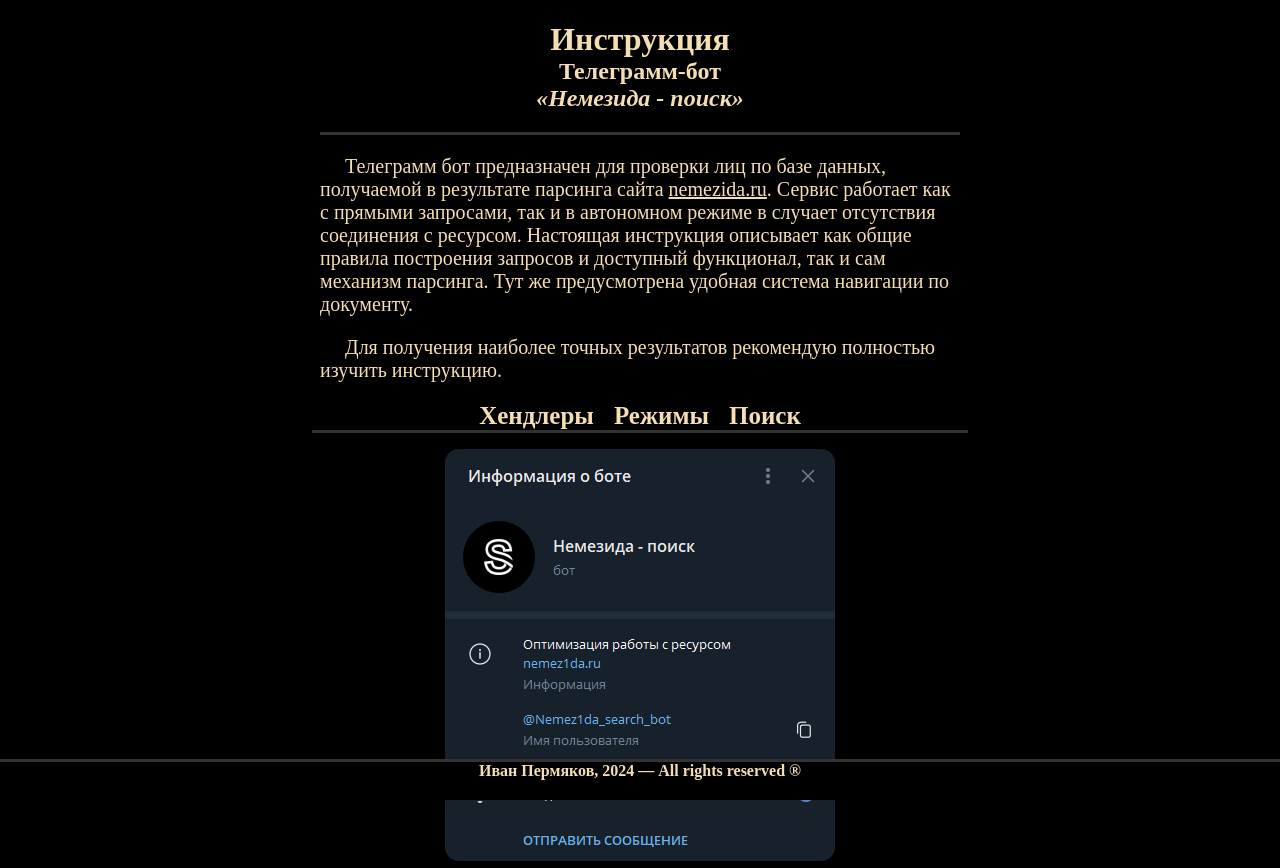
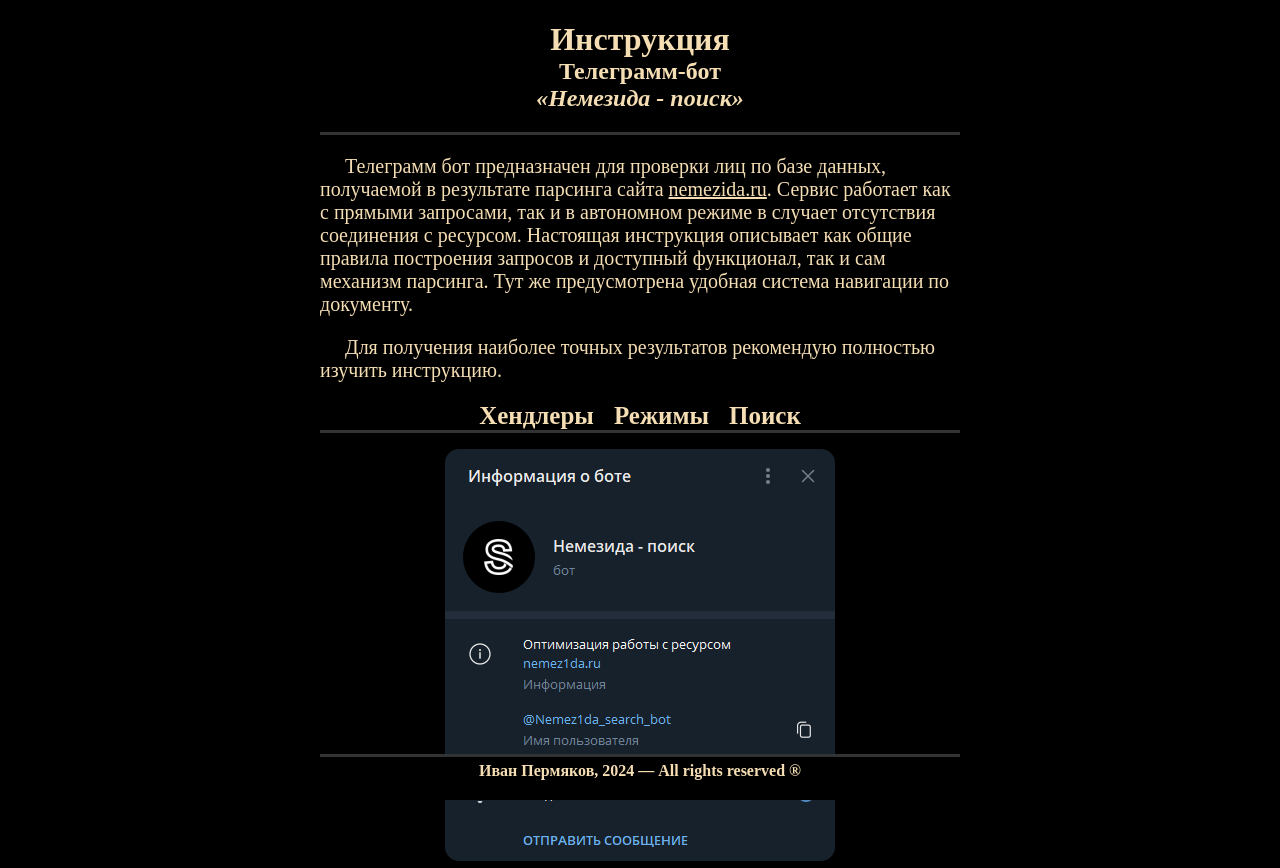
Before and after one commit to Dextiles/Dextiles-instructions, a plain HTML site: page nemezida-search-bot.html in a window 1280 px wide. Shown: the top 868 px of the page. Drawn offline with Linux system fonts and the light colour scheme.

Commit message:
header line fix

```diff
--- a/nemezida-search-bot.html
+++ b/nemezida-search-bot.html
@@ -227,9 +227,9 @@
             <img class="bot-screen" src="assets/nemezida-search-bot/bot-enough.png" alt="bot-search-no-result">
         </figure>
     </article>
-    <div class="footer">
+    <footer class="footer">
         Иван Пермяков, 2024 &mdash; All rights reserved &reg;
-    </div>
+    </footer>
 </body>
 
 </html>
--- a/styles/nemezida-search-bot.css
+++ b/styles/nemezida-search-bot.css
@@ -49,8 +49,7 @@ h2 {
 
 .list-inline {
     list-style: none;
-    margin-left: -0.5em;
-    margin-right: -0.5em;
+
     padding: 0;
     font-size: 16;
     border: none;
@@ -145,19 +144,17 @@ h2 {
 }
 
 .footer {
+    position: fixed;
+    bottom: 0;
     background-color: black;
-    position: fixed;
-    right: 0;
-    bottom: 0;
-    text-align: center;
-    width: 100%;
-    font-size: 16px;
-    font-weight: bold;
     color: wheat;
     padding-bottom: 20px;
+    padding-top: 5px;
     border: none;
     border-top: 3px solid #333;
-    color: wheat;
+    font-weight: bold;
+    max-width: 40em;
+    width: 88%;
 
 }
 
```
